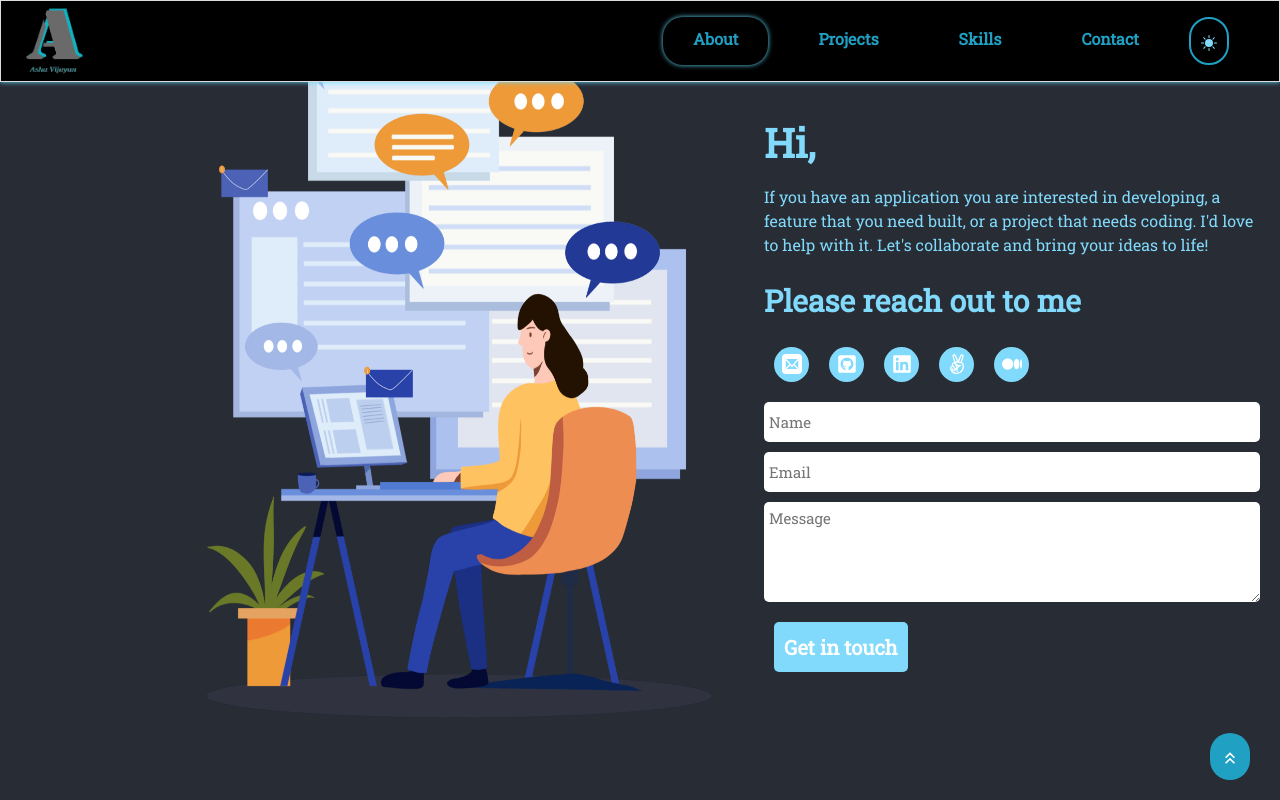
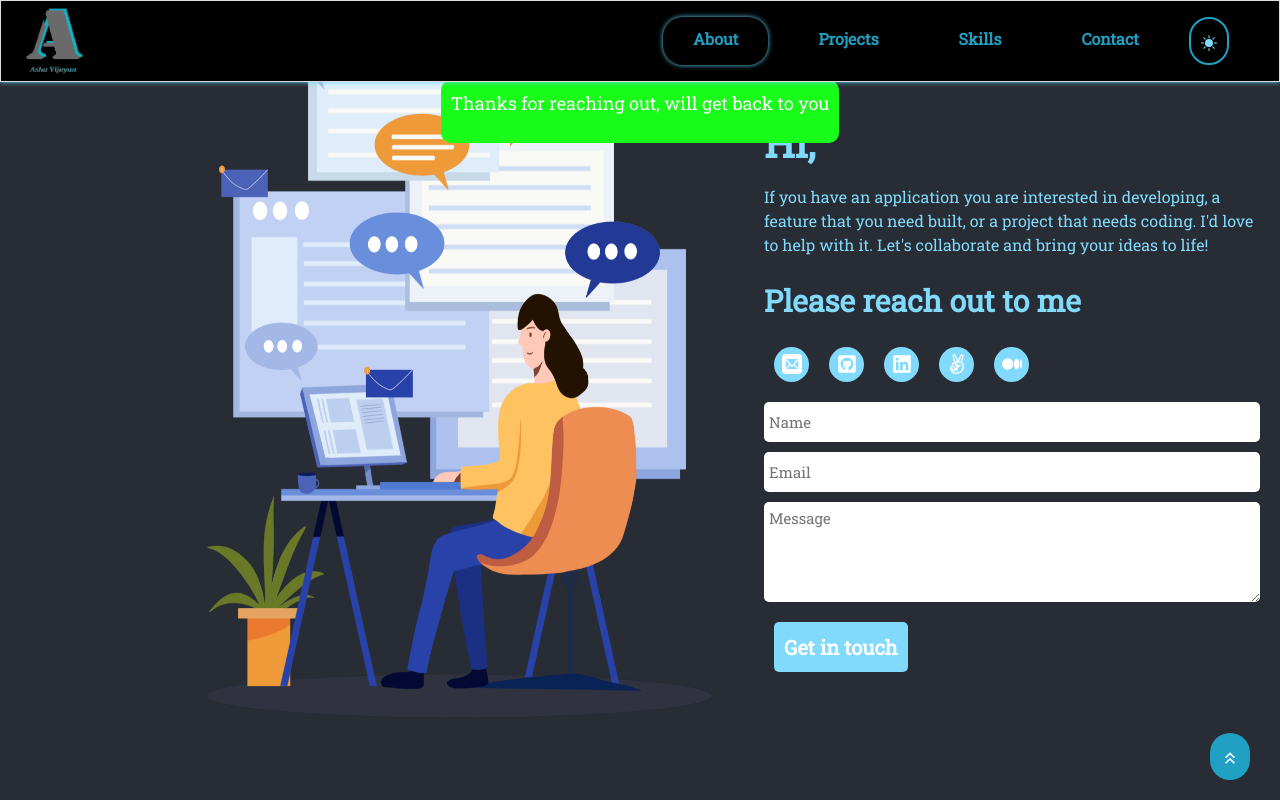
Before and after one commit to asharanjith/Asha-Portfolio, a React (Create React App) app: page / in a window 1280 px wide. Both pictures are taken after typing "Sample", "name@example.com", "Sample" into the empty fields and a click on the button "Get in touch". Shown: the part 2306-3106 px from the top of the page. Built offline with nearby package versions, Linux system fonts and the light colour scheme; a web font is replaced by a local one.

Commit message:
Add form submission message

```diff
--- a/package.json
+++ b/package.json
@@ -8,6 +8,7 @@
     "@testing-library/react": "^13.4.0",
     "@testing-library/user-event": "^13.5.0",
     "bootstrap": "^5.2.3",
+    "framer-motion": "^10.12.16",
     "prop-types": "^15.8.1",
     "react": "^18.2.0",
     "react-bootstrap": "^2.7.4",
--- a/src/components/Contact/Contact.js
+++ b/src/components/Contact/Contact.js
@@ -1,6 +1,7 @@
 import React from 'react';
 import PropTypes from 'prop-types';
 import { useForm, ValidationError } from '@formspree/react';
+import { motion } from 'framer-motion';
 import { FaGithubSquare, FaLinkedin, FaAngellist } from 'react-icons/fa';
 import { BsMedium } from 'react-icons/bs';
 import { ImMail } from 'react-icons/im';
@@ -9,13 +10,17 @@ import contactImage from '../../assets/contactImage.png';
 
 const Contact = ({ themeMode }) => {
   const [state, handleSubmit] = useForm('mwkjdqza');
+  const [success, setSuccess] = React.useState(false);
 
   const handleFormSubmit = async (event) => {
     event.preventDefault();
     await handleSubmit(event);
-
+    setSuccess(true);
     const formElement = event.target;
     formElement.reset();
+    setTimeout(() => {
+      setSuccess(false);
+    }, 5000);
   };
 
   React.useEffect(() => {
@@ -46,6 +51,21 @@ const Contact = ({ themeMode }) => {
   };
   return (
     <div className={style.homePage} style={themeMode === 'light' ? lightModeStyles : darkModeStyles}>
+      {success && (
+        <>
+          <motion.div
+            initial={{ opacity: 0, x: '30vw', scale: 0.3 }}
+            animate={{ opacity: 1, x: 0, scale: 1 }}
+            exit={{ opacity: 0, x: '-30vw', scale: 0.3 }}
+            transition={{
+              type: 'spring', stiffness: 120,
+            }}
+            className={style.success}
+          >
+            <p>Thanks for reaching out, will get back to you</p>
+          </motion.div>
+        </>
+      )}
       <div className={style.homeContainer}>
         <div className={style.descriptionContainer}>
           <h2 className={style.title}>Hi,</h2>
--- a/src/components/Contact/Contact.module.css
+++ b/src/components/Contact/Contact.module.css
@@ -3,7 +3,6 @@
   flex-direction: column;
   align-items: center;
   justify-content: center;
-  height: 100vh;
   padding: 0 20px;
 }
 
@@ -30,6 +29,17 @@
 .homeImage {
   height: 100%;
   width: 100%;
+}
+
+.success {
+  position: fixed;
+  top: 10vh;
+  font-size: 18px;
+  color: #fff;
+  padding: 10px;
+  text-align: center;
+  background-color: rgb(25, 251, 25);
+  border-radius: 10px;
 }
 
 .mediaBox {
@@ -91,4 +101,9 @@
     justify-content: flex-start;
     padding-bottom: 20px;
   }
+
+  .success {
+    font-size: 15px;
+    padding: 5px;
+  }
 }
--- a/src/components/Projects/Projects.js
+++ b/src/components/Projects/Projects.js
@@ -56,18 +56,19 @@ const Projects = ({ themeMode }) => {
                         <span key={index} className={style.skills}>{skill}</span>
                       ))}
                     </div>
-                    <button type="button" className="buttonLink">
-                      <a href={project.liveLink} target="_blank" rel="noreferrer">
+                    <a href={project.liveLink} target="_blank" rel="noreferrer">
+                      <button type="button" className="buttonLink">
                         <BsFillEyeFill className={style.captionIcon} />
                         See Live
-                      </a>
-                    </button>
-                    <button type="button" className="buttonLink">
-                      <a href={project.githubLink} target="_blank" rel="noreferrer">
+                      </button>
+                    </a>
+                    <a href={project.githubLink} target="_blank" rel="noreferrer">
+                      <button type="button" className="buttonLink">
                         <TbSourceCode className={style.captionIcon} />
                         See Source
-                      </a>
-                    </button>
+                      </button>
+                    </a>
+
                   </Carousel.Caption>
                 </div>
               </div>
```
Also changed, not shown: 1 other file (tests, documents, lock files or other folders).
